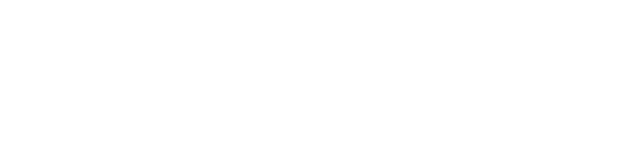
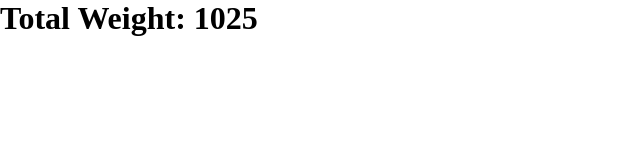
Before and after one commit to AlessandroBonifazi/js-jsnacks-blocco-5, a plain HTML site: page jsnack1/index.html in a window 1280 px wide. Shown: the whole page, without its empty margins (0-640 px from the left). Drawn offline with Linux system fonts and the light colour scheme.

Commit message:
jsnack 1

```diff
--- a/jsnack1/index.html
+++ b/jsnack1/index.html
@@ -11,7 +11,9 @@
 </head>
 
 <body>
-
+    <div>
+        <h1 id="result"></h1>
+    </div>
 </body>
 
 </html>
--- a/jsnack1/js/script.js
+++ b/jsnack1/js/script.js
@@ -1,6 +1,75 @@
 // Debug
 console.log('JS OK!');
 
+// Crea un array di 10 oggetti che rappresentano una zucchina,
+// indicando per ognuna varietà, peso e lunghezza.
+// Calcola quanto pesano tutte le zucchine.
+
 // Config
+const zucchine = [
+    {
+        variety: 'Zucchina nera',
+        weight: 150,
+        length: 20,
+    },
+    {
+        variety: 'Zucchino romanesco',
+        weight: 100,
+        length: 20,
+    },
+    {
+        variety: 'Zucchino fiorentino',
+        weight: 80,
+        length: 20,
+    },
+    {
+        variety: 'Zucchina napoletana',
+        weight: 70,
+        length: 20,
+    },
+    {
+        variety: 'Zucchine tonde',
+        weight: 110,
+        length: 20,
+    },
+    {
+        variety: 'Zucchine trombetta',
+        weight: 60,
+        length: 20,
+    },
+    {
+        variety: 'Zucchina pâtisson',
+        weight: 130,
+        length: 20,
+    },
+    {
+        variety: 'Zucchino giallo',
+        weight: 90,
+        length: 20,
+    },
+    {
+        variety: 'Zucchino rugoso friulano',
+        weight: 75,
+        length: 20,
+    },
+    {
+        variety: 'Zucchina Crookneck',
+        weight: 160,
+        length: 20,
+    },
+];
+
+const result = document.getElementById('result');
 
 // Functions
+function calcTotWeight() {
+    let totWeight = 0;
+
+    for (let i = 0; i < zucchine.length; i++) {
+        totWeight += zucchine[i].weight;
+        result.innerText = 'Total Weight: ' + totWeight;
+    }
+    return totWeight;
+}
+
+calcTotWeight()
```
